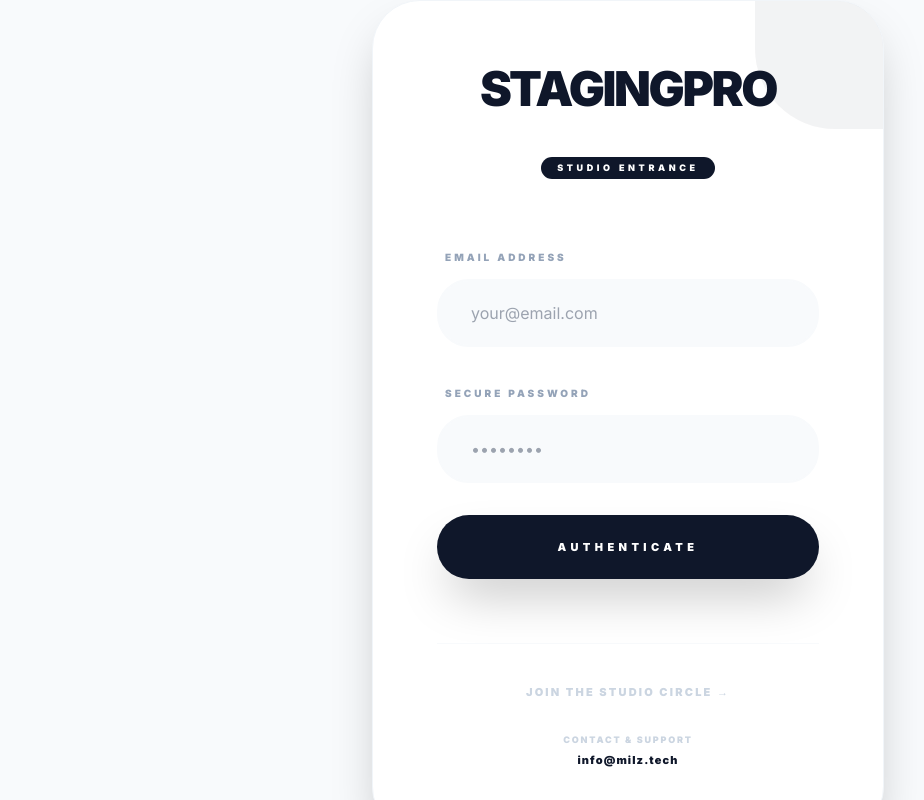
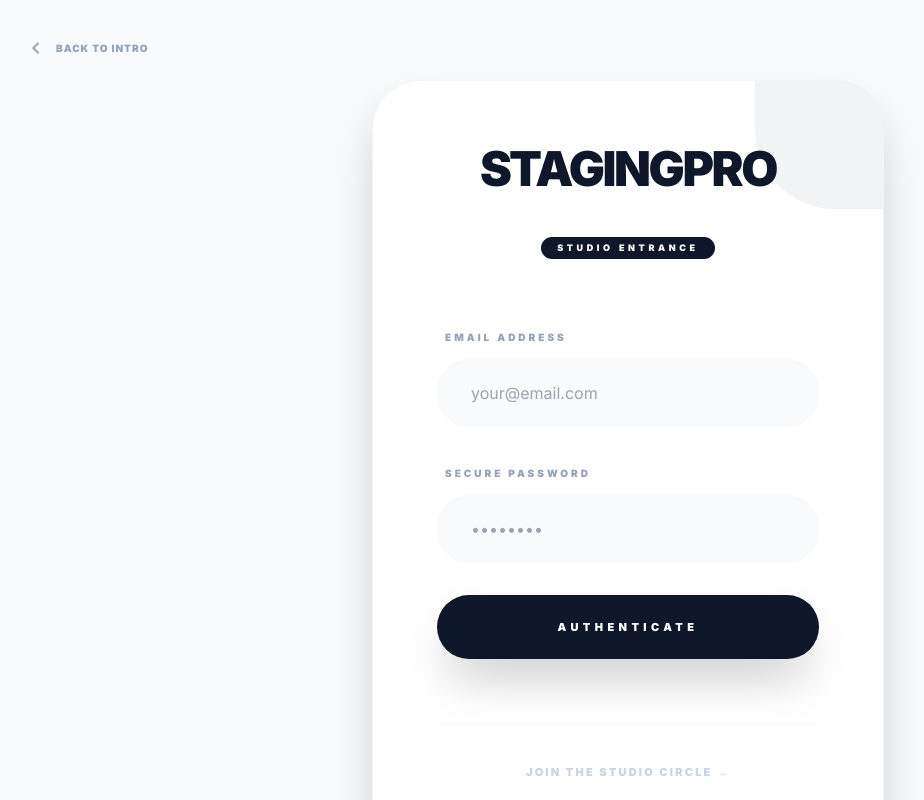
Before and after one commit to masashi-milztech/vs, a React (Vite) app in the folder staging-pro_milztech/: page / in a window 1280 px wide. Both pictures are taken after a click on the button "START PROJECT". Shown: the top 800 px of the page, without its empty margins (12-936 px from the left). Built offline with nearby package versions, Linux system fonts and the light colour scheme; no server answers.

Commit message:
Update Login.tsx

```diff
--- a/staging-pro_milztech/components/Login.tsx
+++ b/staging-pro_milztech/components/Login.tsx
@@ -9,9 +9,10 @@ const ADMIN_EMAILS = [
 
 interface LoginProps {
   onLogin: (user: any) => void;
+  onBack?: () => void;
 }
 
-export const Login: React.FC<LoginProps> = () => {
+export const Login: React.FC<LoginProps> = ({ onBack }) => {
   const [isLoginView, setIsLoginView] = useState(true);
   const [email, setEmail] = useState('');
   const [password, setPassword] = useState('');
@@ -69,8 +70,18 @@ export const Login: React.FC<LoginProps> = () => {
   };
 
   return (
-    <div className="min-h-screen flex items-center justify-center bg-slate-50 px-4">
-      <div className="max-w-lg w-full bg-white rounded-[3rem] shadow-2xl p-12 md:p-16 border border-slate-100 relative overflow-hidden">
+    <div className="min-h-screen flex items-center justify-center bg-slate-50 px-4 py-20 relative overflow-hidden">
+      {onBack && (
+        <button
+          onClick={onBack}
+          className="absolute top-10 left-10 flex items-center gap-3 text-[10px] font-black uppercase tracking-widest text-slate-400 hover:text-slate-900 transition-all z-50 group"
+        >
+          <svg className="w-4 h-4 group-hover:-translate-x-1 transition-transform" fill="none" stroke="currentColor" viewBox="0 0 24 24"><path strokeLinecap="round" strokeLinejoin="round" strokeWidth="3" d="M15 19l-7-7 7-7" /></svg>
+          Back to Intro
+        </button>
+      )}
+
+      <div className="max-w-lg w-full bg-white rounded-[3rem] shadow-2xl p-12 md:p-16 border border-slate-100 relative overflow-hidden animate-in fade-in zoom-in duration-500">
         <div className="absolute top-0 right-0 w-32 h-32 bg-slate-900/5 rounded-bl-[5rem]"></div>
 
         <div className="text-center mb-16 relative z-10">
```
